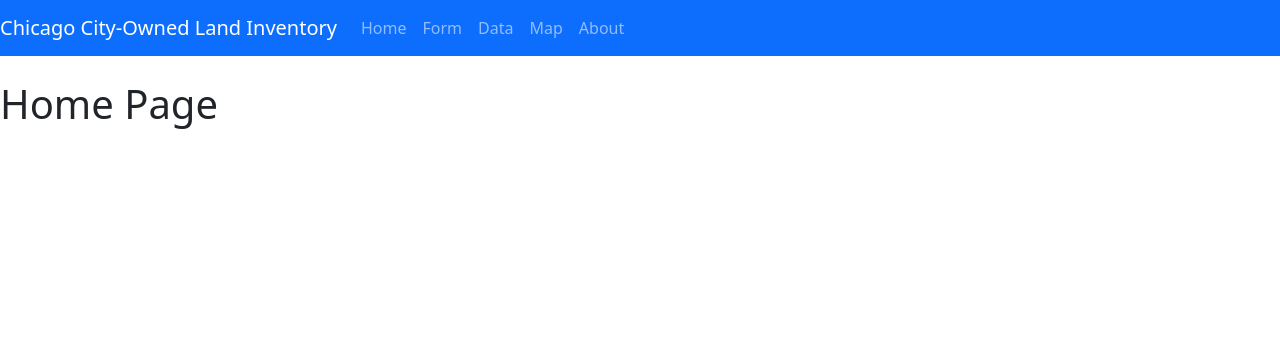
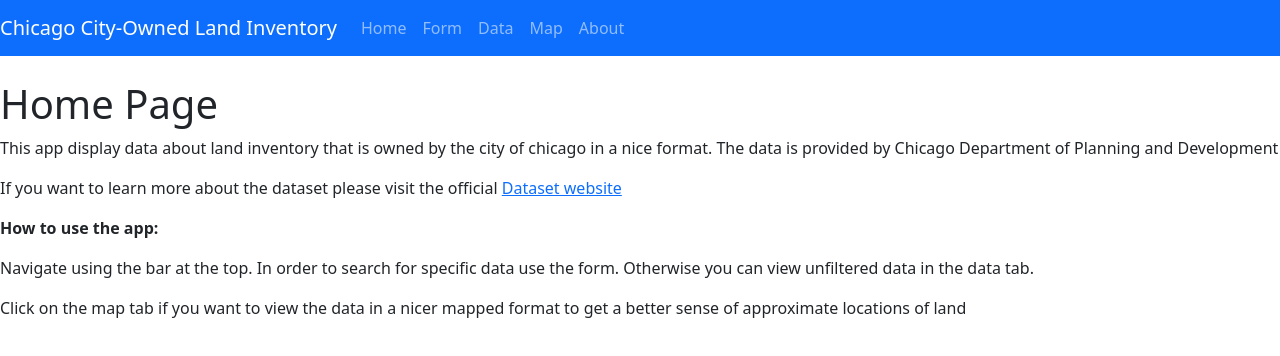
Before and after one commit to jigar288/IT202-Spring2021-project1, a plain HTML site: page index.html in a window 1280 px wide. Drawn offline with nearby package versions, Linux system fonts and the light colour scheme.

Commit message:
added info to home page

```diff
--- a/index.html
+++ b/index.html
@@ -12,7 +12,7 @@
   </head>
   <body>
     <nav class="navbar navbar-expand-lg navbar-dark bg-primary">
-        <a class="navbar-brand" href="#">Chicago City-Owned Land Inventory</a>
+        <a class="navbar-brand" href="./index.html">Chicago City-Owned Land Inventory</a>
         <button class="navbar-toggler" type="button" data-toggle="collapse" data-target="#navbarNav" aria-controls="navbarNav" aria-expanded="false" aria-label="Toggle navigation">
           <span class="navbar-toggler-icon"></span>
         </button>
@@ -41,6 +41,16 @@
       <br>
       <h1>Home Page</h1>
 
+      <p>This app display data about land inventory that is owned by the city of chicago in a nice format. The data is provided by Chicago Department of Planning and Development</p>
+      <p>If you want to learn more about the dataset please visit the official <a href="https://data.cityofchicago.org/Community-Economic-Development/City-Owned-Land-Inventory/aksk-kvfp"> Dataset website</a></p>
+
+
+      <p><b>How to use the app: </b></p>
+      <p>Navigate using the bar at the top. In order to search for specific data use the form. Otherwise you can view unfiltered data in the data tab.</p>
+      <p>Click on the map tab if you want to view the data in a nicer mapped format to get a better sense of approximate locations of land</p>
+
+
+
 
     <script src="https://cdn.jsdelivr.net/npm/@popperjs/core@2.6.0/dist/umd/popper.min.js" integrity="sha384-KsvD1yqQ1/1+IA7gi3P0tyJcT3vR+NdBTt13hSJ2lnve8agRGXTTyNaBYmCR/Nwi" crossorigin="anonymous"></script>
     <script src="https://cdn.jsdelivr.net/npm/bootstrap@5.0.0-beta2/dist/js/bootstrap.min.js" integrity="sha384-nsg8ua9HAw1y0W1btsyWgBklPnCUAFLuTMS2G72MMONqmOymq585AcH49TLBQObG" crossorigin="anonymous"></script>
```
Also changed, not shown: about.html (+2 -2 lines), data.html (+1 -1 lines), form.html (+1 -1 lines), map.html (+1 -1 lines).
